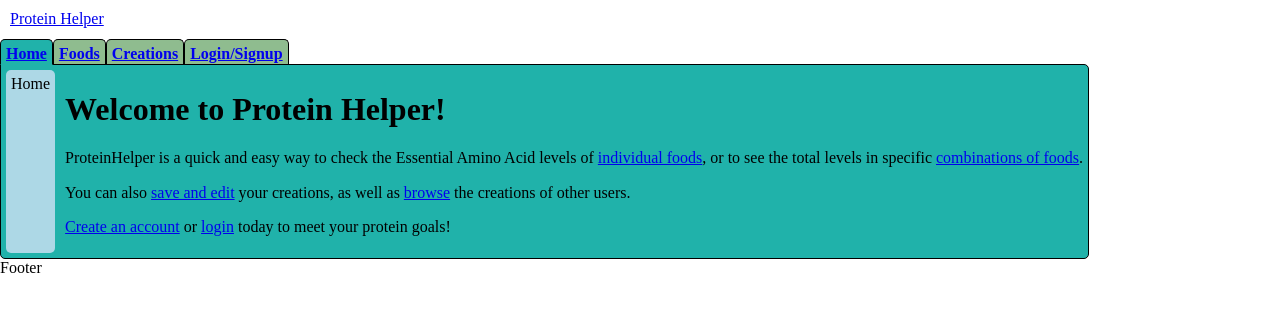
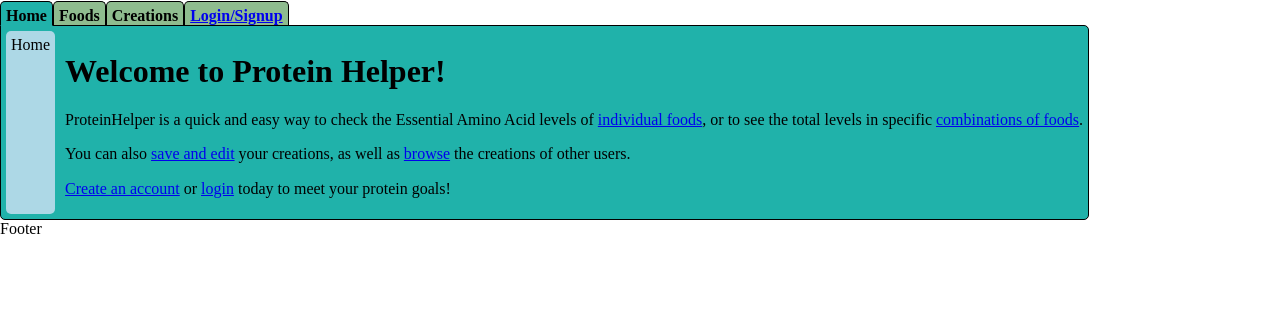
Before and after one commit to Nicholas-Gregory/ProteinHelper, a React (Vite) app in the folder client/: page /home in a window 1280 px wide. Shown: the top 312 px of the page. Built offline with nearby package versions, Linux system fonts and the light colour scheme.

Commit message:
Improvement: Layout: Header (switched to TabNav for non-auth navigation);

```diff
--- a/client/src/components/TabNav.jsx
+++ b/client/src/components/TabNav.jsx
@@ -20,6 +20,7 @@ export default function TabNav({
         <>
             {tabs.map(tab =>
                 <div
+                    key={tab.name}
                     className={`tab-title${active === tab.name ? ' tab-selected' : ''}`}
                     style={{
                         display: 'inline-block',
--- a/client/src/layouts/Header.jsx
+++ b/client/src/layouts/Header.jsx
@@ -1,37 +1,37 @@
-import { Link } from "react-router-dom";
+import { Link, useLocation, useNavigate } from "react-router-dom";
 import AuthUtils from "./AuthUtils";
+import TabNav from "../components/TabNav";
 
 export default function Header({ page }) {
+    const navigate = useNavigate();
+    const location = useLocation();
+
+    const path = location.pathname.split('/');
+
+    function handleTopNavSelect(name) {
+        navigate(`/${name}`);
+    }
+
     return (
         <>
-            <div style={{ margin: 10 }}>
-                <Link to={'/home'}>Protein Helper</Link>
-            </div>
-
-            <div
-                className={`tab-title${page === 'home' ? ' tab-selected' : ''}`}
-                style={{
-                    display: 'inline-block'
-                }}
-            >
-                <Link to={'/home'}>Home</Link>
-            </div>
-            <div
-                className={`tab-title${page === 'food' ? ' tab-selected' : ''}`}
-                style={{
-                    display: 'inline-block'
-                }}
-            >
-                <Link to={'/food'}>Foods</Link>
-            </div>
-            <div
-                className={`tab-title${page === 'creation' ? ' tab-selected' : ''}`}
-                style={{
-                    display: 'inline-block'
-                }}
-            >
-                <Link to={'/creation'}>Creations</Link>
-            </div>
+            <TabNav
+                tabs={[
+                    {
+                        name: 'home',
+                        text: 'Home'
+                    },
+                    {
+                        name: 'food',
+                        text: 'Foods'
+                    },
+                    {
+                        name: 'creation',
+                        text: 'Creations'
+                    }
+                ]}
+                defaultActiveTabName={path[path.length - 1]}
+                onSelect={handleTopNavSelect}
+            />
 
             <AuthUtils page={page} />
         </>
```
